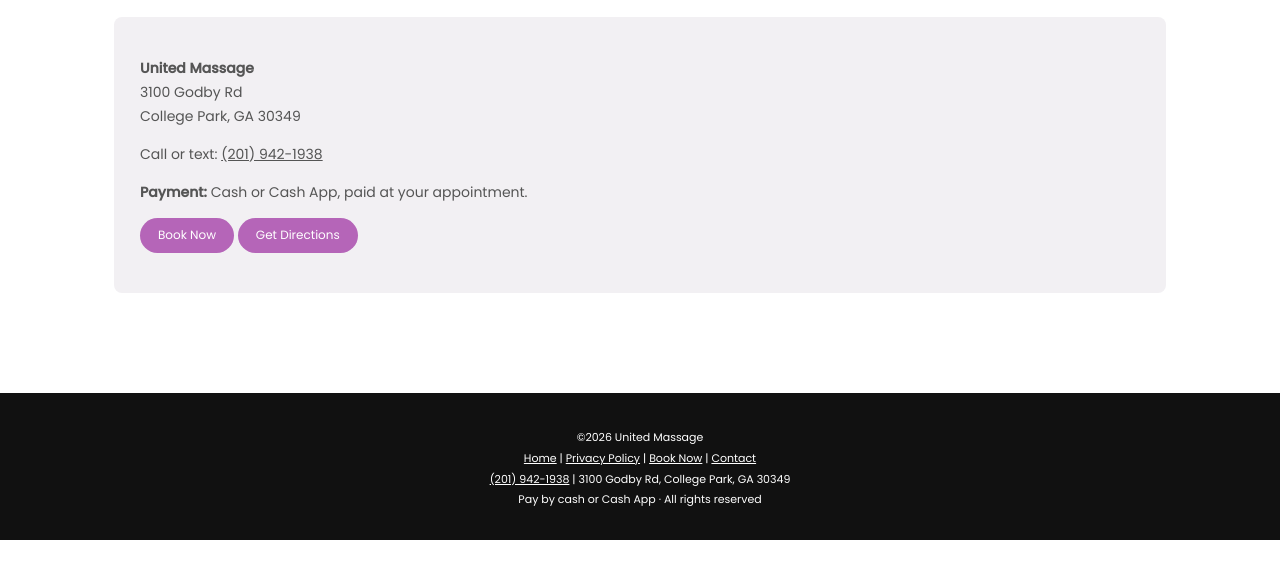
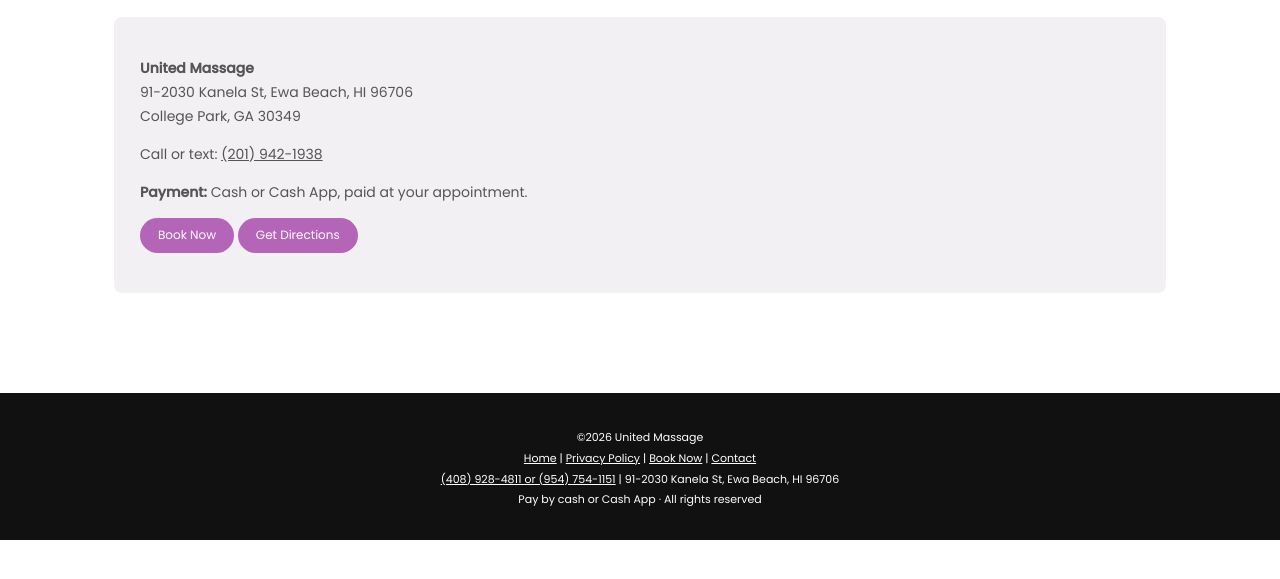
Before and after one commit to imdadprofessional-collab/unitedmassage, a website: page contact.html in a window 1280 px wide. Shown: the part 181-760 px from the top of the page. Drawn offline with Linux system fonts and the light colour scheme; a web font is replaced by a local one.

Commit message:
Update contact.html

```diff
--- a/contact.html
+++ b/contact.html
@@ -1,6 +1,6 @@
 <!doctype html>
 <html lang="en"><head><meta charset="utf-8"><meta name="viewport" content="width=device-width,initial-scale=1">
-<title>Contact | United Massage</title><meta name="description" content="Contact United Massage, 3100 Godby Rd, College Park, GA 30349.">
+<title>Contact | United Massage</title><meta name="description" content="Contact United Massage, 91-2030 Kanela St, Ewa Beach, HI 96706">
 <link rel="preconnect" href="https://fonts.googleapis.com"><link rel="preconnect" href="https://fonts.gstatic.com" crossorigin>
 <link href="https://fonts.googleapis.com/css2?family=Great+Vibes&family=Lancelot&family=Poppins:wght@400;500&display=swap" rel="stylesheet">
 <link rel="icon" href="/assets/favicon.svg" type="image/svg+xml"><link rel="stylesheet" href="/assets/style.css">
@@ -12,10 +12,10 @@
 <span class="dd"><span>More &#9662;</span><div><a href="/book">Book Now</a><a href="/contact">Contact</a><a href="/privacy">Privacy Policy</a></div></span>
 <a class="pill" href="/book">Book Now</a><a class="pill" href="tel:+12019421938">Call Or Text: (201) 942-1938</a></nav></header>
 <main class="page"><div class="wrap"><h1>Contact Us</h1>
-<div class="box"><p><strong>United Massage</strong><br>3100 Godby Rd<br>College Park, GA 30349</p>
+<div class="box"><p><strong>United Massage</strong><br>91-2030 Kanela St, Ewa Beach, HI 96706<br>College Park, GA 30349</p>
 <p>Call or text: <a href="tel:+12019421938">(201) 942-1938</a></p><p><strong>Payment:</strong> Cash or Cash App, paid at your appointment.</p>
 <p><a class="pill" href="/book">Book Now</a> <a class="pill" href="https://www.google.com/maps/search/?api=1&query=3100+Godby+Rd+College+Park+GA+30349">Get Directions</a></p></div></div></main>
 <footer><div>&copy;2026 United Massage</div>
 <div><a href="/">Home</a> | <a href="/privacy">Privacy Policy</a> | <a href="/book">Book Now</a> | <a href="/contact">Contact</a></div>
-<div><a href="tel:+12019421938">(201) 942-1938</a> | 3100 Godby Rd, College Park, GA 30349</div>
+<div><a href="tel:+14089284811">(408) 928-4811 or (954) 754-1151</a> | 91-2030 Kanela St, Ewa Beach, HI 96706</div>
 <div>Pay by cash or Cash App &middot; All rights reserved</div></footer></body></html>
```
